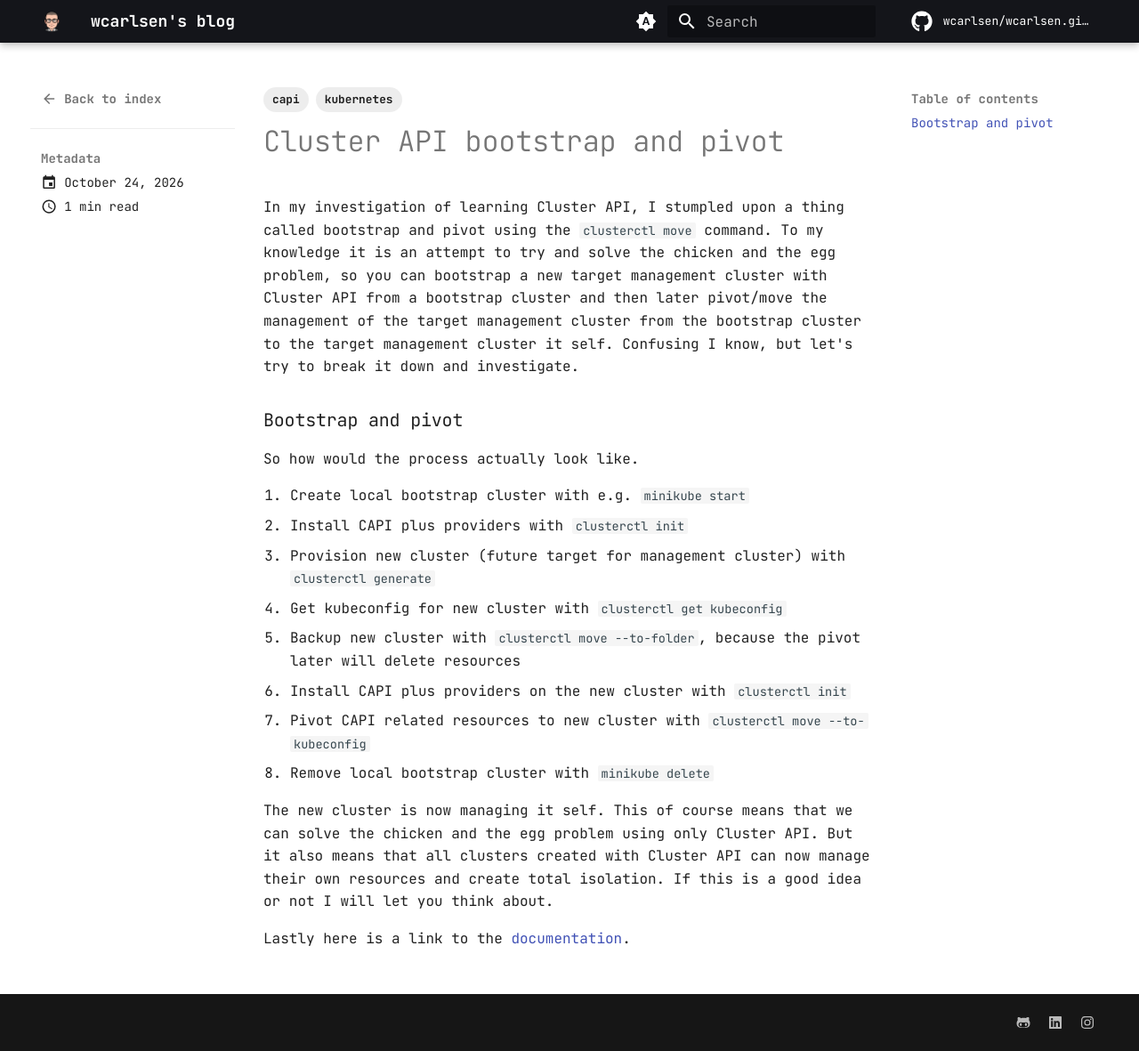
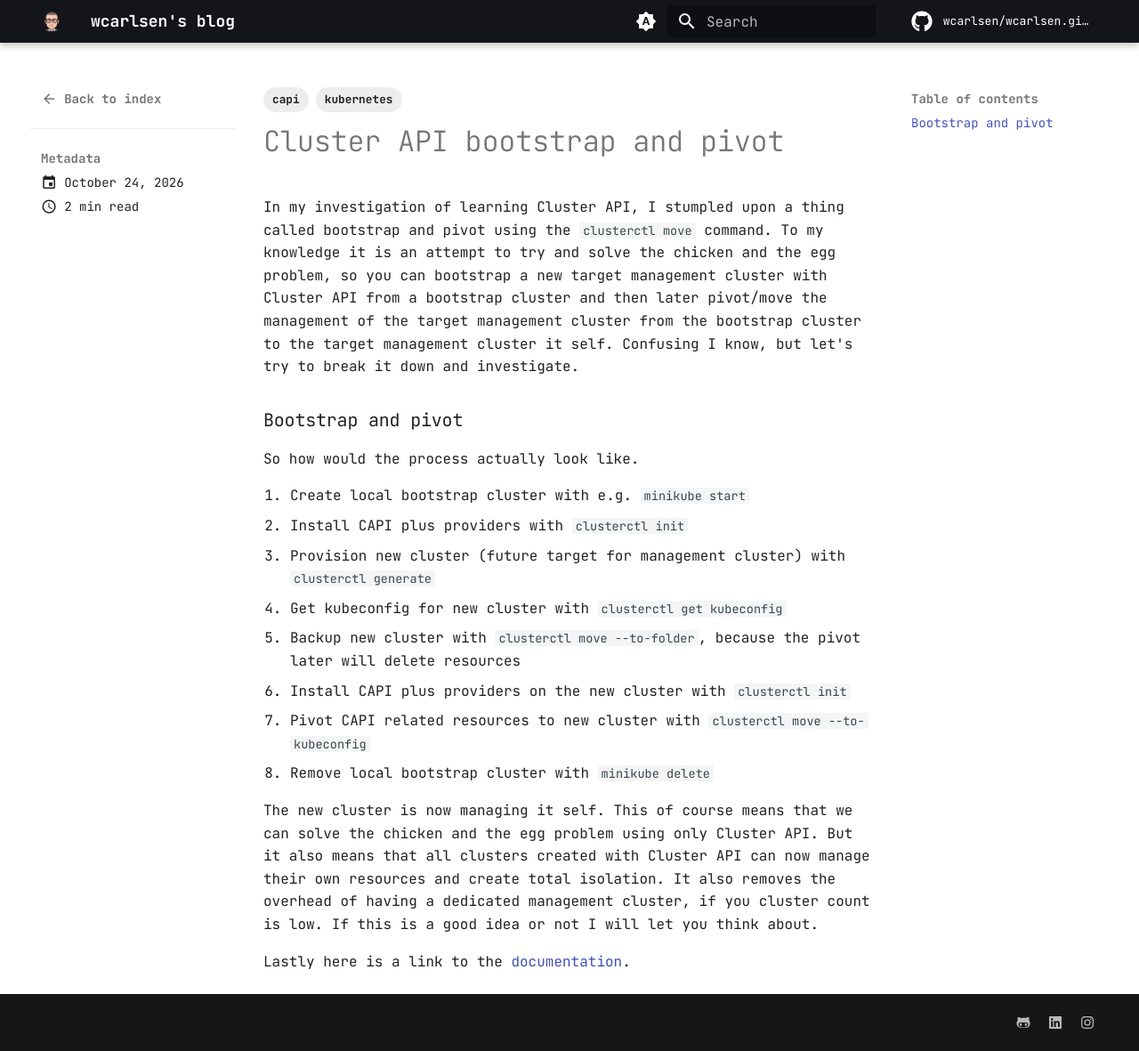
Before and after one commit to wcarlsen/wcarlsen.github.io, an MkDocs documentation site: the page built from docs/posts/2026-10-24-cluster-api-bootstrap-and-pivot.md, in a window 1280 px wide and 1181 px high. Shown: the whole window at 89% size. Built offline with MkDocs 1.6.1 and Material for MkDocs 9.7.7, drawn with Linux system fonts in a browser that asks for light colours; plug-ins that fetch from the network failed and are left out; comment, search, counter and statistics services are not loaded.

Commit message:
Added quck thought to post
Signed-off-by: Willi Carlsen <carlsenwilli@gmail.com>

```diff
--- a/docs/posts/2026-10-24-cluster-api-bootstrap-and-pivot.md
+++ b/docs/posts/2026-10-24-cluster-api-bootstrap-and-pivot.md
@@ -22,6 +22,6 @@ So how would the process actually look like.
 1. Pivot CAPI related resources to new cluster with `clusterctl move --to-kubeconfig`
 1. Remove local bootstrap cluster with `minikube delete`
 
-The new cluster is now managing it self. This of course means that we can solve the chicken and the egg problem using only Cluster API. But it also means that all clusters created with Cluster API can now manage their own resources and create total isolation. If this is a good idea or not I will let you think about.
+The new cluster is now managing it self. This of course means that we can solve the chicken and the egg problem using only Cluster API. But it also means that all clusters created with Cluster API can now manage their own resources and create total isolation. It also removes the overhead of having a dedicated management cluster, if you cluster count is low. If this is a good idea or not I will let you think about.
 
 Lastly here is a link to the [documentation](https://cluster-api.sigs.k8s.io/clusterctl/commands/move#bootstrap--pivot).
```
